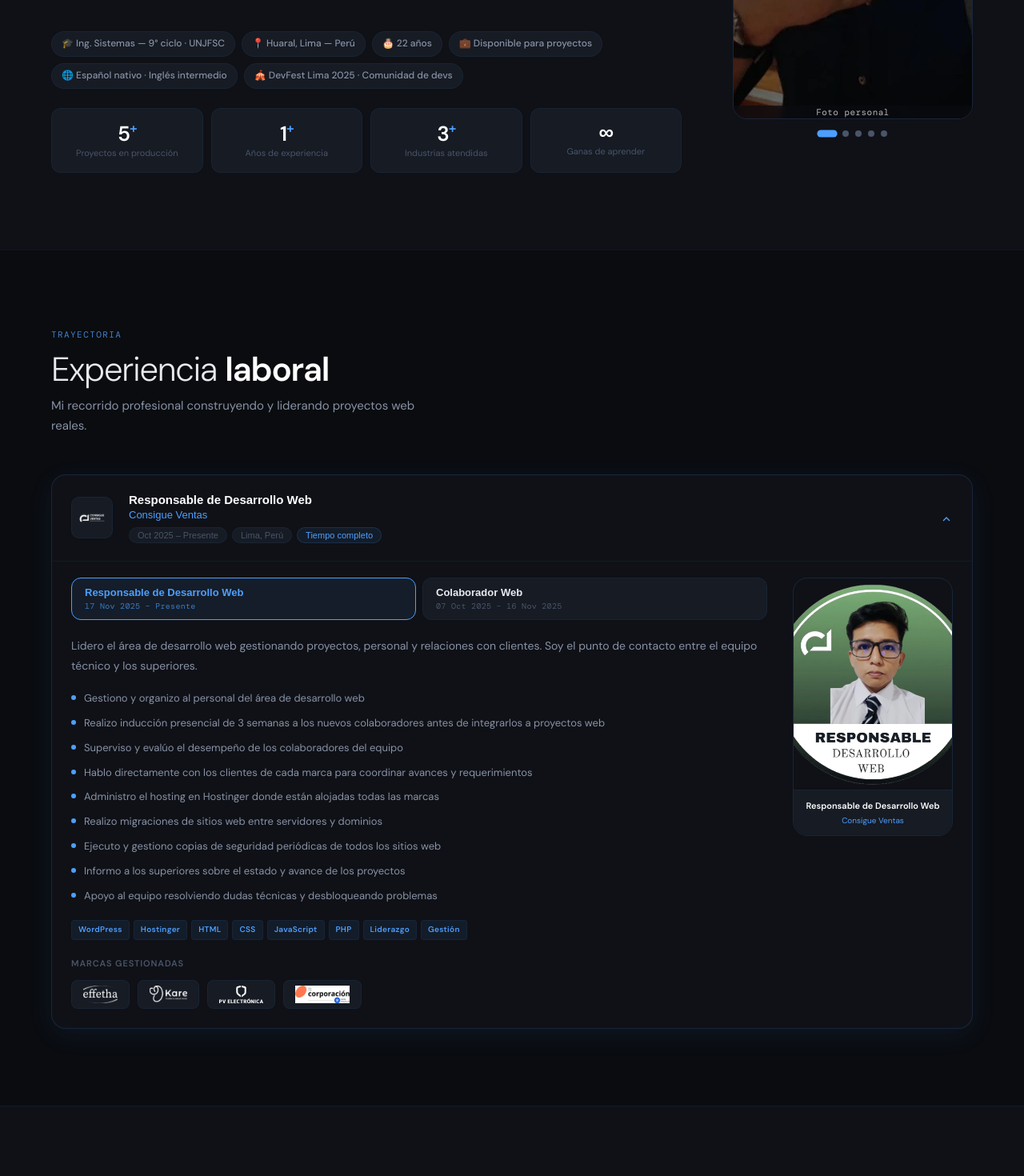
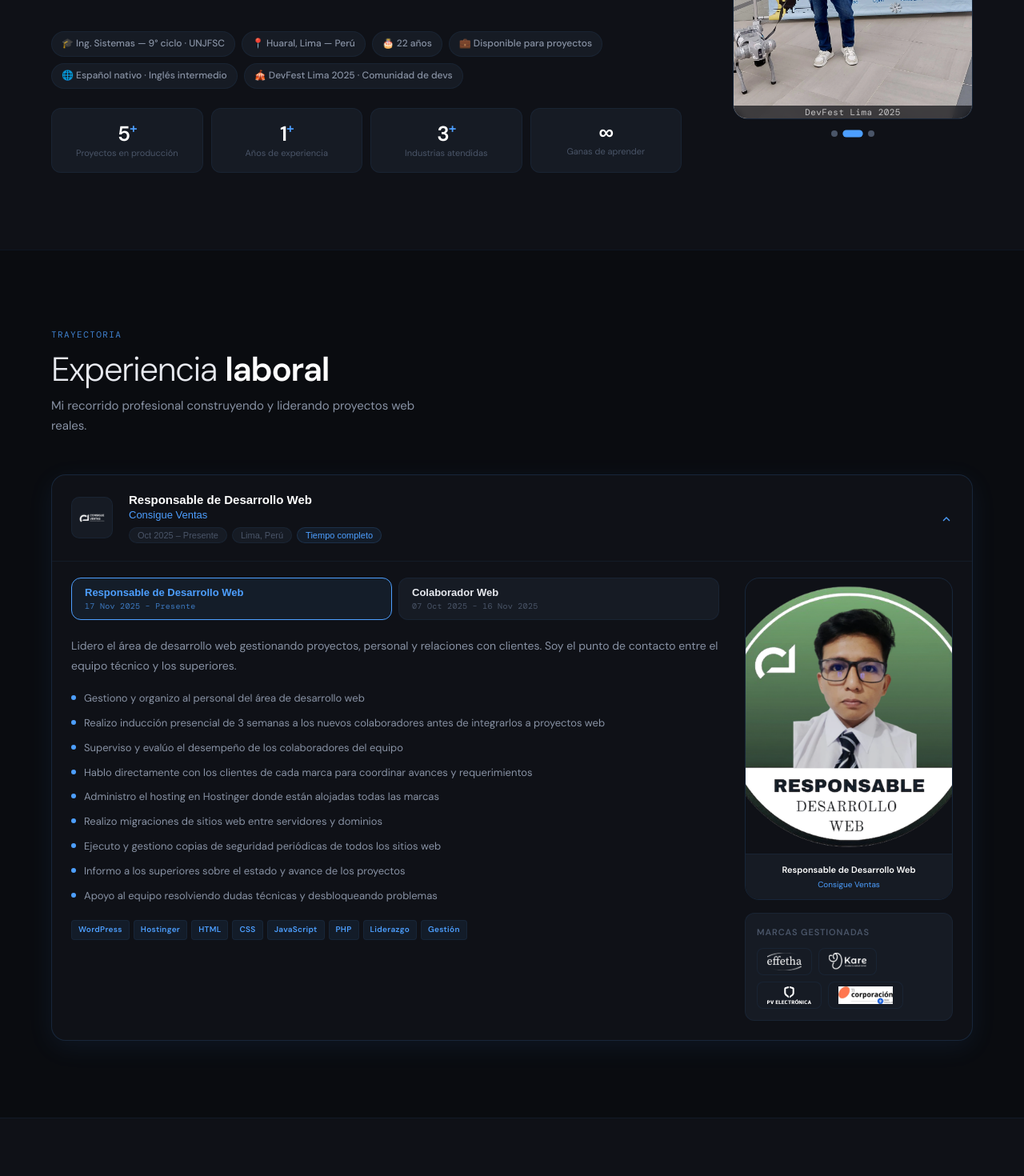
Before and after one commit to BrunoCastillo23/portfolio, a React (Vite) app: page / in a window 1280 px wide. Shown: the part 1280-2750 px from the top of the page at 80% size. Built offline with nearby package versions, Linux system fonts and the light colour scheme.

Commit message:
feat: hero Perfil_01 más grande, carrusel autoplay 5s, 3 fotos, exp imagen más ancha + marcas debajo

```diff
--- a/src/components/About.tsx
+++ b/src/components/About.tsx
@@ -1,18 +1,27 @@
-import React, { useState } from 'react';
+import React, { useState, useEffect } from 'react';
 import { useLang } from '../context/LangContext';
 
-import foto2       from '../assets/fotos/Perfil_02.webp';
-import foto3       from '../assets/fotos/Perfil_03.webp';
 import foto4       from '../assets/fotos/Perfil_04.webp';
 import fotoDevFest from '../assets/fotos/DevFest.webp';
 import fotoGrupo   from '../assets/fotos/Grupo.webp';
 
-const fotos = [foto2, foto3, foto4, fotoDevFest, fotoGrupo];
-const fotoLabels = ['Foto personal','Foto personal','Foto personal','DevFest Lima 2025','Grupo de estudio'];
+// Solo 3 fotos: Perfil_04, DevFest, Grupo
+const fotos = [foto4, fotoDevFest, fotoGrupo];
+const fotoLabels = ['Foto personal', 'DevFest Lima 2025', 'Grupo de estudio'];
+
+const AUTOPLAY_MS = 5000; // cambia cada 5 segundos
 
 const About: React.FC = () => {
   const { t } = useLang();
   const [current, setCurrent] = useState(0);
+
+  // Carrusel automático cada 5 segundos
+  useEffect(() => {
+    const timer = setInterval(() => {
+      setCurrent((prev) => (prev + 1) % fotos.length);
+    }, AUTOPLAY_MS);
+    return () => clearInterval(timer);
+  }, []);
 
   return (
     <section id="sobre" className="section about">
--- a/src/components/Experience.tsx
+++ b/src/components/Experience.tsx
@@ -78,26 +78,22 @@ const experiences: ExperienceItem[] = [
 ];
 
 const Experience: React.FC = () => {
-  const [openCard,  setOpenCard]  = useState<number | null>(0);
+  const [openCard,   setOpenCard]   = useState<number | null>(0);
   const [activeRole, setActiveRole] = useState<number>(0);
 
   return (
     <section id="experiencia" className="section experience">
       <div className="wrap">
         <div className="sec-label">Trayectoria</div>
-        <h2 className="sec-title">
-          Experiencia <strong>laboral</strong>
-        </h2>
+        <h2 className="sec-title">Experiencia <strong>laboral</strong></h2>
         <p className="experience__sub">
           Mi recorrido profesional construyendo y liderando proyectos web reales.
         </p>
 
         <div className="exp-list">
           {experiences.map((exp, i) => (
-            <div
-              key={i}
-              className={`exp-card${openCard === i ? ' exp-card--open' : ''}`}
-            >
+            <div key={i} className={`exp-card${openCard === i ? ' exp-card--open' : ''}`}>
+
               {/* ── Header ── */}
               <button
                 className="exp-card__header"
@@ -107,7 +103,6 @@ const Experience: React.FC = () => {
                   <img src={exp.logo} alt={exp.company} className="exp-card__logo" />
                 </div>
                 <div className="exp-card__meta">
-                  {/* Muestra el rol activo en el header */}
                   <div className="exp-card__role">{exp.roles[activeRole].title}</div>
                   <div className="exp-card__company">{exp.company}</div>
                   <div className="exp-card__info">
@@ -126,9 +121,10 @@ const Experience: React.FC = () => {
               {/* ── Body ── */}
               {openCard === i && (
                 <div className="exp-card__body">
+                  {/* Grid: izquierda (tabs + contenido) | derecha (foto + marcas) */}
                   <div className="exp-card__body-grid">
 
-                    {/* Columna izquierda */}
+                    {/* ── Columna izquierda ── */}
                     <div className="exp-card__body-left">
 
                       {/* Tabs de roles */}
@@ -145,7 +141,6 @@ const Experience: React.FC = () => {
                         ))}
                       </div>
 
-                      {/* Contenido del rol activo */}
                       <p className="exp-card__desc">{exp.roles[activeRole].desc}</p>
 
                       <div className="exp-card__achievements">
@@ -158,31 +153,16 @@ const Experience: React.FC = () => {
                       </div>
 
                       <div className="tag-row">
-                        {exp.roles[activeRole].tags.map((t) => (
-                          <span key={t} className="tag">{t}</span>
+                        {exp.roles[activeRole].tags.map((tag) => (
+                          <span key={tag} className="tag">{tag}</span>
                         ))}
                       </div>
-
-                      {/* Marcas */}
-                      {exp.brands && (
-                        <>
-                          <div className="exp-card__brands-label" style={{ marginTop: '20px' }}>
-                            Marcas gestionadas
-                          </div>
-                          <div className="exp-card__brands">
-                            {exp.brands.map((b) => (
-                              <div key={b.name} className="exp-brand">
-                                <img src={b.logo} alt={b.name} />
-                              </div>
-                            ))}
-                          </div>
-                        </>
-                      )}
                     </div>
 
-                    {/* Columna derecha — foto del cargo */}
+                    {/* ── Columna derecha: foto + marcas debajo ── */}
                     {exp.rolePhoto && (
                       <div className="exp-card__body-right">
+                        {/* Foto del cargo */}
                         <div className="exp-role-photo-wrap">
                           <img
                             src={exp.rolePhoto}
@@ -194,6 +174,20 @@ const Experience: React.FC = () => {
                             <span>{exp.company}</span>
                           </div>
                         </div>
+
+                        {/* Marcas debajo de la foto */}
+                        {exp.brands && (
+                          <div className="exp-brands-below">
+                            <div className="exp-card__brands-label">Marcas gestionadas</div>
+                            <div className="exp-card__brands">
+                              {exp.brands.map((b) => (
+                                <div key={b.name} className="exp-brand">
+                                  <img src={b.logo} alt={b.name} />
+                                </div>
+                              ))}
+                            </div>
+                          </div>
+                        )}
                       </div>
                     )}
 
--- a/src/styles/index.css
+++ b/src/styles/index.css
@@ -46,40 +46,24 @@ a { text-decoration: none; color: inherit; }
   align-items: center;
   gap: 16px;
 }
-
-/* Logo — izquierda */
 .nav__logo { font-family: var(--mono); font-size: 15px; font-weight: 500; letter-spacing: -0.02em; color: var(--fg); transition: opacity 0.2s; justify-self: start; }
 .nav__logo:hover { opacity: 0.75; }
 .nav__logo span { color: var(--accent); }
-
-/* Links — centro */
-.nav__links--center {
-  display: flex; gap: 4px; list-style: none;
-  align-items: center; justify-content: center;
-}
+.nav__links--center { display: flex; gap: 4px; list-style: none; align-items: center; justify-content: center; }
 .nav__link { position: relative; display: inline-flex; flex-direction: column; padding: 6px 12px; border-radius: 6px; font-size: 13px; font-weight: 500; color: var(--fg2); letter-spacing: 0.01em; transition: color 0.2s, background 0.2s; }
 .nav__link:hover { color: var(--fg); background: rgba(77,159,255,0.06); }
 .nav__link--active { color: var(--fg); }
 .nav__link-underline { position: absolute; bottom: 4px; left: 12px; right: 12px; height: 1.5px; background: var(--accent); border-radius: 1px; transform: scaleX(0); transform-origin: left; transition: transform 0.25s ease; }
 .nav__link:hover .nav__link-underline, .nav__link--active .nav__link-underline { transform: scaleX(1); }
-
-/* Derecha: ES|EN + tema + contactar */
-.nav__right {
-  display: flex; align-items: center; gap: 8px;
-  justify-self: end;
-}
+.nav__right { display: flex; align-items: center; gap: 8px; justify-self: end; }
 .nav__cta { display: inline-flex; align-items: center; gap: 6px; font-size: 12px; font-weight: 600; background: var(--accent); color: #fff; padding: 8px 16px; border-radius: 8px; transition: background 0.2s, transform 0.15s, box-shadow 0.2s; box-shadow: 0 0 16px rgba(77,159,255,0.2); white-space: nowrap; }
 .nav__cta:hover { background: var(--accent2); transform: translateY(-1px); box-shadow: 0 0 28px rgba(77,159,255,0.45); }
 .nav__cta:active { transform: translateY(0); }
-
-/* Hamburger — solo móvil */
 .nav__hamburger { display: none; flex-direction: column; justify-content: center; gap: 5px; cursor: pointer; padding: 8px; background: none; border: none; }
 .nav__hamburger span { display: block; width: 22px; height: 2px; background: var(--fg); border-radius: 2px; transition: transform 0.3s, opacity 0.3s; }
 .nav__hamburger.open span:nth-child(1) { transform: translateY(7px) rotate(45deg); }
 .nav__hamburger.open span:nth-child(2) { opacity: 0; }
 .nav__hamburger.open span:nth-child(3) { transform: translateY(-7px) rotate(-45deg); }
-
-/* Menú móvil */
 .nav__mobile-menu { position: fixed; top: var(--nav-h); left: 0; right: 0; background: rgba(10,12,16,0.98); backdrop-filter: blur(20px); border-bottom: 1px solid var(--border2); padding: 16px 0 24px; display: flex; flex-direction: column; gap: 4px; transform: translateY(-110%); transition: transform 0.3s ease; z-index: 99; }
 .nav__mobile-menu.open { transform: translateY(0); }
 .nav__mobile-link { display: block; padding: 12px 5vw; font-size: 15px; font-weight: 500; color: var(--fg2); border-bottom: 1px solid var(--border2); transition: color 0.2s, background 0.2s; }
@@ -108,7 +92,9 @@ a { text-decoration: none; color: inherit; }
 .hero::before { content: ''; position: absolute; inset: 0; background-image: linear-gradient(rgba(77,159,255,0.04) 1px, transparent 1px), linear-gradient(90deg, rgba(77,159,255,0.04) 1px, transparent 1px); background-size: 48px 48px; pointer-events: none; }
 .hero::after { content: ''; position: absolute; top: 20%; left: -10%; width: 600px; height: 600px; background: radial-gradient(circle, rgba(77,159,255,0.12) 0%, transparent 70%); pointer-events: none; }
 .hero__bg-text { position: absolute; top: 50%; left: 50%; transform: translate(-50%,-50%); font-family: var(--mono); font-size: clamp(100px,18vw,220px); font-weight: 500; color: transparent; -webkit-text-stroke: 1px rgba(77,159,255,0.06); white-space: nowrap; user-select: none; pointer-events: none; letter-spacing: -0.05em; }
-.hero__wrap { display: grid; grid-template-columns: 1fr 320px; gap: 64px; align-items: center; position: relative; z-index: 1; }
+
+/* Grid con más espacio para la foto más grande */
+.hero__wrap { display: grid; grid-template-columns: 1fr 360px; gap: 48px; align-items: center; position: relative; z-index: 1; }
 .hero__eyebrow { display: inline-flex; align-items: center; gap: 8px; font-family: var(--mono); font-size: 11px; letter-spacing: 0.14em; text-transform: uppercase; color: var(--accent); margin-bottom: 24px; }
 .hero__eyebrow::before { content: ''; display: inline-block; width: 28px; height: 1px; background: var(--accent); }
 .hero__name { font-size: clamp(40px, 7vw, 76px); font-weight: 300; line-height: 1.04; letter-spacing: -0.035em; margin-bottom: 12px; color: var(--fg); }
@@ -117,10 +103,12 @@ a { text-decoration: none; color: inherit; }
 .hero__desc { font-size: 15px; color: var(--fg2); line-height: 1.8; margin-bottom: 44px; }
 .hero__ctas { display: flex; gap: 12px; flex-wrap: wrap; }
 .hero__photo-wrap { position: relative; display: flex; align-items: center; justify-content: center; }
-.hero__photo-ring { position: absolute; width: 290px; height: 290px; border-radius: 50%; border: 1px solid var(--border); animation: spin 14s linear infinite; }
+
+/* Foto más grande: 300px → 320px, anillo acorde */
+.hero__photo-ring { position: absolute; width: 344px; height: 344px; border-radius: 50%; border: 1px solid var(--border); animation: spin 14s linear infinite; }
 .hero__photo-ring::before { content: ''; position: absolute; top: -4px; left: 50%; width: 8px; height: 8px; border-radius: 50%; background: var(--accent); box-shadow: 0 0 14px var(--accent); }
 @keyframes spin { to { transform: rotate(360deg); } }
-.hero__photo { width: 250px; height: 250px; border-radius: 50%; object-fit: cover; object-position: top center; border: 3px solid var(--bg3); box-shadow: 0 0 40px rgba(77,159,255,0.2); position: relative; z-index: 1; }
+.hero__photo { width: 300px; height: 300px; border-radius: 50%; object-fit: cover; object-position: top center; border: 3px solid var(--bg3); box-shadow: 0 0 40px rgba(77,159,255,0.2); position: relative; z-index: 1; }
 
 /* ══ ABOUT ══════════════════════════════════════════════ */
 .about { background: var(--bg2); border-top: 1px solid var(--border2); }
@@ -135,8 +123,8 @@ a { text-decoration: none; color: inherit; }
 .stat-card__num sup { font-size: 17px; color: var(--accent); }
 .stat-card__label { font-size: 12px; color: var(--fg3); margin-top: 4px; }
 .about__carousel { display: flex; flex-direction: column; gap: 14px; }
-.carousel__img-wrap { width: 100%; border-radius: var(--radius-lg); overflow: hidden; border: 1px solid var(--border); line-height: 0; }
-.carousel__img { width: 100%; aspect-ratio: 3/4; object-fit: cover; display: block; transition: opacity 0.3s; }
+.carousel__img-wrap { width: 100%; border-radius: var(--radius-lg); overflow: hidden; border: 1px solid var(--border); line-height: 0; position: relative; }
+.carousel__img { width: 100%; aspect-ratio: 3/4; object-fit: cover; display: block; transition: opacity 0.4s; }
 .carousel__dots { display: flex; justify-content: center; gap: 8px; }
 .carousel__dot { width: 8px; height: 8px; border-radius: 50%; background: var(--fg3); border: none; cursor: pointer; padding: 0; transition: background 0.2s, transform 0.2s, width 0.25s; }
 .carousel__dot--active { background: var(--accent); transform: scale(1.15); width: 22px; border-radius: 4px; }
@@ -160,23 +148,64 @@ a { text-decoration: none; color: inherit; }
 .exp-card__chevron { color: var(--fg3); transition: transform 0.3s; flex-shrink: 0; }
 .exp-card__chevron.rotated { transform: rotate(180deg); color: var(--accent); }
 .exp-card__body { padding: 20px 24px 24px; border-top: 1px solid var(--border2); }
-.exp-card__body-grid { display: grid; grid-template-columns: 1fr 200px; gap: 32px; align-items: start; }
+
+/* Grid body: izquierda más ancha, derecha más ancha para la foto */
+.exp-card__body-grid {
+  display: grid;
+  grid-template-columns: 1fr 260px;
+  gap: 32px;
+  align-items: start;
+}
 .exp-card__body-left { display: flex; flex-direction: column; }
 .exp-card__desc { color: var(--fg2); font-size: 14px; line-height: 1.8; margin-bottom: 18px; }
 .exp-card__achievements { display: flex; flex-direction: column; gap: 10px; margin-bottom: 20px; }
 .exp-achievement { display: flex; align-items: flex-start; gap: 10px; font-size: 13px; color: var(--fg2); line-height: 1.6; }
 .exp-achievement__dot { width: 6px; height: 6px; border-radius: 50%; background: var(--accent); flex-shrink: 0; margin-top: 6px; }
-.exp-card__brands-label { font-size: 11px; font-weight: 600; letter-spacing: 0.08em; text-transform: uppercase; color: var(--fg3); margin-bottom: 12px; }
-.exp-card__brands { display: flex; flex-wrap: wrap; gap: 10px; }
-.exp-brand { height: 36px; padding: 6px 14px; background: var(--bg3); border: 1px solid var(--border2); border-radius: 8px; display: flex; align-items: center; transition: border-color 0.2s; }
+.exp-card__brands-label { font-size: 11px; font-weight: 600; letter-spacing: 0.08em; text-transform: uppercase; color: var(--fg3); margin-bottom: 10px; }
+.exp-card__brands { display: flex; flex-wrap: wrap; gap: 8px; }
+.exp-brand { height: 34px; padding: 5px 12px; background: var(--bg3); border: 1px solid var(--border2); border-radius: 8px; display: flex; align-items: center; transition: border-color 0.2s; }
 .exp-brand:hover { border-color: var(--border); }
 .exp-brand img { height: 100%; object-fit: contain; max-width: 80px; }
-.exp-card__body-right { display: flex; justify-content: center; }
-.exp-role-photo-wrap { width: 100%; border-radius: var(--radius-lg); overflow: hidden; border: 1px solid var(--border); display: flex; flex-direction: column; }
-.exp-role-photo { width: 100%; aspect-ratio: 3/4; object-fit: cover; object-position: top center; display: block; }
-.exp-role-photo__label { display: flex; flex-direction: column; align-items: center; gap: 2px; padding: 10px 12px; background: var(--bg3); border-top: 1px solid var(--border2); text-align: center; }
+
+/* Columna derecha: foto + marcas debajo */
+.exp-card__body-right {
+  display: flex;
+  flex-direction: column;
+  gap: 16px;
+}
+.exp-role-photo-wrap {
+  width: 100%;
+  border-radius: var(--radius-lg);
+  overflow: hidden;
+  border: 1px solid var(--border);
+  display: flex;
+  flex-direction: column;
+}
+.exp-role-photo {
+  width: 100%;
+  aspect-ratio: 3/4;
+  object-fit: cover;
+  object-position: top center;
+  display: block;
+}
+.exp-role-photo__label {
+  display: flex; flex-direction: column;
+  align-items: center; gap: 2px;
+  padding: 10px 12px;
+  background: var(--bg3);
+  border-top: 1px solid var(--border2);
+  text-align: center;
+}
 .exp-role-photo__label span:first-child { font-size: 11px; font-weight: 600; color: #fff; }
 .exp-role-photo__label span:last-child  { font-size: 10px; color: var(--accent); }
+
+/* Marcas debajo de la foto en columna derecha */
+.exp-brands-below {
+  background: var(--bg3);
+  border: 1px solid var(--border2);
+  border-radius: var(--radius);
+  padding: 14px;
+}
 
 /* ══ SKILLS ══════════════════════════════════════════════ */
 .skills { background: var(--bg2); border-top: 1px solid var(--border2); }
@@ -243,21 +272,18 @@ a { text-decoration: none; color: inherit; }
 .reveal { opacity: 0; }
 .reveal.visible { animation: fadeUp 0.65s ease forwards; }
 
-/* ══════════════════════════════════════════════════════
-   RESPONSIVE
-══════════════════════════════════════════════════════ */
+/* ══ RESPONSIVE ══════════════════════════════════════════ */
 @media (max-width: 1200px) {
-  .exp-card__body-grid { grid-template-columns: 1fr 180px; gap: 24px; }
+  .exp-card__body-grid { grid-template-columns: 1fr 220px; gap: 24px; }
 }
 @media (max-width: 1024px) {
-  .hero__wrap { grid-template-columns: 1fr 280px; gap: 48px; }
-  .hero__photo { width: 220px; height: 220px; }
-  .hero__photo-ring { width: 256px; height: 256px; }
+  .hero__wrap { grid-template-columns: 1fr 300px; gap: 40px; }
+  .hero__photo { width: 260px; height: 260px; }
+  .hero__photo-ring { width: 298px; height: 298px; }
   .about__grid { grid-template-columns: 1fr 260px; gap: 48px; }
   .projects__grid { grid-template-columns: repeat(2, 1fr); }
 }
 @media (max-width: 900px) {
-  /* Nav: en móvil vuelve a flexbox logo | hamburger */
   .nav__inner { grid-template-columns: 1fr auto; }
   .nav__links--center { display: none; }
   .nav__right { display: none; }
@@ -266,8 +292,7 @@ a { text-decoration: none; color: inherit; }
   .hero__photo-wrap { display: none; }
   .hero__desc { max-width: 600px; }
   .exp-card__body-grid { grid-template-columns: 1fr; }
-  .exp-card__body-right { justify-content: flex-start; }
-  .exp-role-photo-wrap { max-width: 200px; }
+  .exp-role-photo-wrap { max-width: 220px; }
 }
 @media (max-width: 768px) {
   :root { --nav-h: 58px; }
@@ -291,7 +316,6 @@ a { text-decoration: none; color: inherit; }
   .hero__name { font-size: clamp(36px, 10vw, 52px); }
   .hero__ctas { flex-direction: column; }
   .hero__ctas .btn { justify-content: center; width: 100%; }
-  .about__stats { grid-template-columns: 1fr 1fr; gap: 10px; }
   .stat-card { padding: 14px; }
   .stat-card__num { font-size: 26px; }
   .skills__grid { grid-template-columns: 1fr 1fr; }
@@ -305,5 +329,4 @@ a { text-decoration: none; color: inherit; }
 @media (max-width: 360px) {
   .wrap, .nav__inner, .footer__inner { width: 94%; }
   .skills__grid { grid-template-columns: 1fr; }
-  .about__stats { grid-template-columns: 1fr; }
 }
```
Also changed, not shown: src/components/Hero.tsx (+5 -9 lines), src/components/Skills.tsx (+16 -87 lines).
